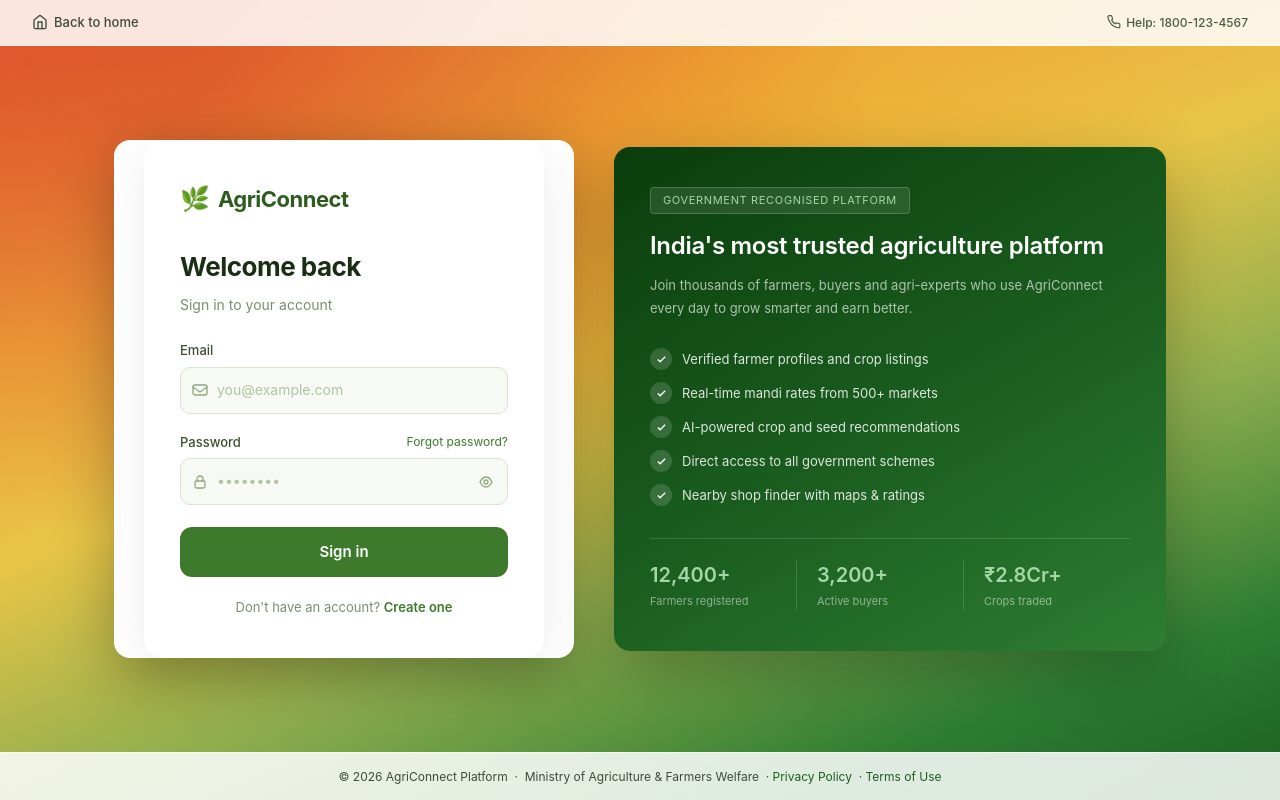
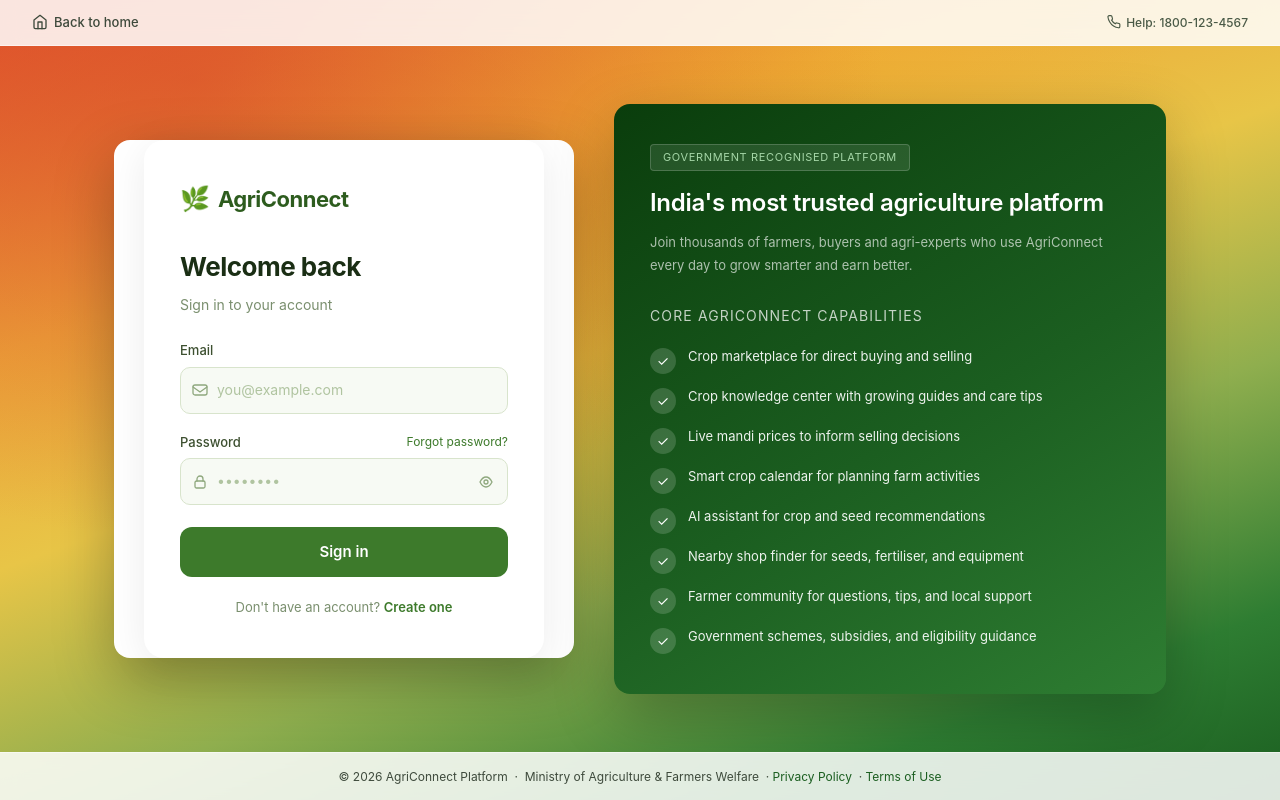
Before and after one commit to mahibansal12/Agriconnect, a React (Vite) app in the folder frontend/: page /login in a window 1280 px wide. Built offline with nearby package versions, Linux system fonts and the light colour scheme; the HTML template or start-up script is replaced by a standard one.

Commit message:
feat: Enhance registration and login forms with dynamic role handling and improved UI elements

```diff
--- a/frontend/src/components/auth/RegisterForm.jsx
+++ b/frontend/src/components/auth/RegisterForm.jsx
@@ -11,7 +11,7 @@ const STATES = [
   "Uttar Pradesh","Uttarakhand","West Bengal",
 ];
 
-export default function RegisterForm() {
+export default function RegisterForm({ initialRole = "farmer", onRoleChange = () => {} }) {
   const dispatch = useDispatch();
   const navigate = useNavigate();
   const { loading, error } = useSelector((state) => state.auth);
@@ -24,7 +24,7 @@ export default function RegisterForm() {
     phone: "",
     password: "",
     confirmPassword: "",
-    role: "farmer",
+    role: initialRole,
     state: "",
     district: "",
   });
@@ -110,7 +110,10 @@ export default function RegisterForm() {
 
             <RoleSelector
               value={form.role}
-              onChange={(role) => setForm((p) => ({ ...p, role }))}
+              onChange={(role) => {
+                setForm((p) => ({ ...p, role }));
+                onRoleChange(role);
+              }}
             />
 
             <Field
--- a/frontend/src/pages/auth/Login.jsx
+++ b/frontend/src/pages/auth/Login.jsx
@@ -54,30 +54,21 @@ export default function Login() {
             <h2 className="login-right-h">India's most trusted agriculture platform</h2>
             <p className="login-right-p">Join thousands of farmers, buyers and agri-experts who use AgriConnect every day to grow smarter and earn better.</p>
 
+            <div className="login-panel-title">Core AgriConnect capabilities</div>
             <div className="login-feats">
               {[
-                ["Verified farmer profiles and crop listings"],
-                ["Real-time mandi rates from 500+ markets"],
-                ["AI-powered crop and seed recommendations"],
-                ["Direct access to all government schemes"],
-                ["Nearby shop finder with maps & ratings"],
-              ].map(([t]) => (
-                <div className="login-feat" key={t}>
-                  <span className="login-feat-check">
-                    <svg width="11" height="11" viewBox="0 0 24 24" fill="none" stroke="#fff" strokeWidth="3">
-                      <polyline points="20 6 9 17 4 12"/>
-                    </svg>
-                  </span>
-                  <span>{t}</span>
-                </div>
-              ))}
-            </div>
-
-            <div className="login-stats">
-              {[["12,400+","Farmers registered"],["3,200+","Active buyers"],["₹2.8Cr+","Crops traded"]].map(([v,l]) => (
-                <div className="login-stat" key={l}>
-                  <div className="login-stat-val">{v}</div>
-                  <div className="login-stat-lbl">{l}</div>
+                "Crop marketplace for direct buying and selling",
+                "Crop knowledge center with growing guides and care tips",
+                "Live mandi prices to inform selling decisions",
+                "Smart crop calendar for planning farm activities",
+                "AI assistant for crop and seed recommendations",
+                "Nearby shop finder for seeds, fertiliser, and equipment",
+                "Farmer community for questions, tips, and local support",
+                "Government schemes, subsidies, and eligibility guidance",
+              ].map((text) => (
+                <div className="login-feat" key={text}>
+                  <span className="login-feat-icon">✓</span>
+                  <span>{text}</span>
                 </div>
               ))}
             </div>
@@ -156,22 +147,39 @@ export default function Login() {
   line-height: 1.8; margin-bottom: 28px;
 }
 
-.login-feats { display: flex; flex-direction: column; gap: 12px; margin-bottom: 32px; }
-.login-feat  { display: flex; align-items: center; gap: 10px; font-size: 13px; color: rgba(255,255,255,0.85); }
-.login-feat-check {
-  width: 22px; height: 22px; min-width: 22px;
-  background: rgba(255,255,255,0.15); border-radius: 50%;
-  display: flex; align-items: center; justify-content: center;
+.login-panel-title {
+  font-size: 14px;
+  letter-spacing: 0.08em;
+  text-transform: uppercase;
+  color: rgba(255,255,255,0.75);
+  margin-bottom: 18px;
 }
-
-.login-stats {
-  display: flex; gap: 0;
-  border-top: 1px solid rgba(255,255,255,0.15); padding-top: 20px;
+.login-feats {
+  display: grid;
+  grid-template-columns: 1fr;
+  gap: 12px;
+  margin-bottom: 0;
 }
-.login-stat { flex: 1; }
-.login-stat + .login-stat { border-left: 1px solid rgba(255,255,255,0.15); padding-left: 20px; }
-.login-stat-val { font-size: 20px; font-weight: 600; color: #A5D6A7; }
-.login-stat-lbl { font-size: 11px; color: rgba(255,255,255,0.5); margin-top: 2px; }
+.login-feat {
+  display: flex;
+  align-items: flex-start;
+  gap: 12px;
+  font-size: 13px;
+  color: rgba(255,255,255,0.92);
+  line-height: 1.6;
+}
+.login-feat-icon {
+  width: 26px;
+  min-width: 26px;
+  height: 26px;
+  display: grid;
+  place-items: center;
+  font-size: 14px;
+  color: #fff;
+  background: rgba(255,255,255,0.16);
+  border-radius: 50%;
+  margin-top: 2px;
+}
 
 .login-footer {
   text-align: center; font-size: 12px; color: #3E4A3C;
--- a/frontend/src/pages/auth/Register.jsx
+++ b/frontend/src/pages/auth/Register.jsx
@@ -1,5 +1,5 @@
 // src/pages/auth/Register.jsx
-import { useEffect } from "react";
+import { useEffect, useState } from "react";
 import { useSelector } from "react-redux";
 import { useNavigate, Link } from "react-router-dom";
 import RegisterForm from "../../components/auth/RegisterForm";
@@ -7,6 +7,7 @@ import RegisterForm from "../../components/auth/RegisterForm";
 export default function Register() {
   const navigate = useNavigate();
   const { user } = useSelector((s) => s.auth);
+  const [accountType, setAccountType] = useState("farmer");
 
   useEffect(() => {
     if (user) {
@@ -39,36 +40,44 @@ export default function Register() {
 
       <div className="reg-body">
         <div className="reg-left">
-          <RegisterForm />
+          <RegisterForm
+            initialRole={accountType}
+            onRoleChange={setAccountType}
+          />
         </div>
         <div className="reg-right">
-          <div className="reg-right-tag">Free forever for farmers</div>
-          <h2 className="reg-right-h">Start your smart farming journey today</h2>
-          <p className="reg-right-p">Set up your account in under 2 minutes and get instant access to mandi rates, crop advice, and government schemes.</p>
+          <div className="reg-right-tag">
+            {accountType === "buyer" ? "Free forever for buyers" : "Free forever for farmers"}
+          </div>
+          <h2 className="reg-right-h">
+            {accountType === "buyer"
+              ? "Start your smart buying journey today"
+              : "Start your smart farming journey today"
+            }
+          </h2>
+          <p className="reg-right-p">
+            {accountType === "buyer"
+              ? "Join buyers, farmers and agri-experts who use AgriConnect every day to source quality crops and connect directly."
+              : "Join thousands of farmers, buyers and agri-experts who use AgriConnect every day to grow smarter and earn better."
+            }
+          </p>
 
-          <div className="reg-steps-guide">
-            {[
-              ["01", "Create account", "Enter your name, email and mobile number"],
-              ["02", "Set your location", "We personalise content for your region"],
-              ["03", "Start using AgriConnect", "Marketplace, mandi rates, AI advisor and more"],
-            ].map(([num, title, desc]) => (
-              <div className="reg-step-item" key={num}>
-                <div className="reg-step-num">{num}</div>
-                <div>
-                  <div className="reg-step-title">{title}</div>
-                  <div className="reg-step-desc">{desc}</div>
-                </div>
-              </div>
-            ))}
-          </div>
-
-          <div className="reg-trust">
-            <div className="reg-trust-label">Trusted by farmers across India</div>
-            <div className="reg-trust-row">
-              {[["12,400+","Farmers"],["18","States"],["500+","Mandis"]].map(([v,l]) => (
-                <div className="reg-trust-stat" key={l}>
-                  <div className="reg-trust-val">{v}</div>
-                  <div className="reg-trust-lbl">{l}</div>
+          <div className="reg-right-inner">
+            <div className="reg-panel-title">Core AgriConnect capabilities</div>
+            <div className="reg-feats">
+              {[
+                "Crop marketplace for direct buying and selling",
+                "Crop knowledge center with growing guides and care tips",
+                "Live mandi prices to inform selling decisions",
+                "Smart crop calendar for planning farm activities",
+                "AI assistant for crop and seed recommendations",
+                "Nearby shop finder for seeds, fertiliser, and equipment",
+                "Farmer community for questions, tips, and local support",
+                "Government schemes, subsidies, and eligibility guidance",
+              ].map((text) => (
+                <div className="reg-feat" key={text}>
+                  <span className="reg-feat-icon">✓</span>
+                  <span>{text}</span>
                 </div>
               ))}
             </div>
@@ -134,24 +143,38 @@ export default function Register() {
     .reg-right-h { font-size: 22px; font-weight: 600; line-height: 1.3; margin-bottom: 12px; }
     .reg-right-p { font-size: 13px; color: rgba(255,255,255,0.65); line-height: 1.8; margin-bottom: 28px; }
 
-    .reg-steps-guide { display: flex; flex-direction: column; gap: 18px; margin-bottom: 32px; }
-    .reg-step-item   { display: flex; align-items: flex-start; gap: 14px; }
-    .reg-step-num {
-      width: 32px; height: 32px; min-width: 32px;
-      background: rgba(255,255,255,0.12); border-radius: 8px;
-      display: flex; align-items: center; justify-content: center;
-      font-size: 12px; font-weight: 700; color: #F2C879; letter-spacing: 0.05em;
+    .reg-panel-title {
+      font-size: 14px;
+      letter-spacing: 0.08em;
+      text-transform: uppercase;
+      color: rgba(255,255,255,0.75);
+      margin-bottom: 18px;
     }
-    .reg-step-title { font-size: 13px; font-weight: 600; margin-bottom: 2px; }
-    .reg-step-desc  { font-size: 12px; color: rgba(255,255,255,0.6); line-height: 1.5; }
-
-    .reg-trust { border-top: 1px solid rgba(255,255,255,0.15); padding-top: 20px; }
-    .reg-trust-label { font-size: 11px; color: rgba(255,255,255,0.45); margin-bottom: 12px; }
-    .reg-trust-row   { display: flex; gap: 0; }
-    .reg-trust-stat  { flex: 1; }
-    .reg-trust-stat + .reg-trust-stat { border-left: 1px solid rgba(255,255,255,0.15); padding-left: 18px; }
-    .reg-trust-val   { font-size: 20px; font-weight: 600; color: #F2C879; }
-    .reg-trust-lbl   { font-size: 11px; color: rgba(255,255,255,0.5); margin-top: 2px; }
+    .reg-feats {
+      display: grid;
+      gap: 12px;
+      margin-bottom: 0;
+    }
+    .reg-feat {
+      display: flex;
+      align-items: flex-start;
+      gap: 12px;
+      font-size: 13px;
+      color: rgba(255,255,255,0.92);
+      line-height: 1.6;
+    }
+    .reg-feat-icon {
+      width: 26px;
+      min-width: 26px;
+      height: 26px;
+      display: grid;
+      place-items: center;
+      font-size: 14px;
+      color: #fff;
+      background: rgba(255,255,255,0.16);
+      border-radius: 50%;
+      margin-top: 2px;
+    }
 
     .reg-footer {
       text-align: center; font-size: 12px; color: #3E4A3C;
```
